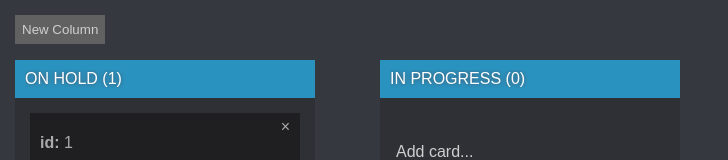
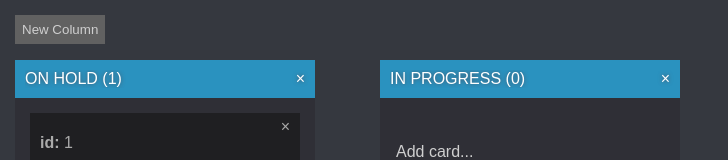
Before and after one commit to blohinn/kanban-vue-frontend, a Vue app: page /#/ in a window 1280 px wide. Shown: the top 160 px of the page, without its empty margins (0-728 px from the left). Built offline with nearby package versions, Linux system fonts and the light colour scheme.

Commit message:
Add remove column feature.

```diff
--- a/src/components/kanban/Board.vue
+++ b/src/components/kanban/Board.vue
@@ -6,7 +6,7 @@
     </div>
 
     <div id="row">
-      <column v-for="(column, i) in columns" v-bind:key="i" v-bind:column="column"></column>
+      <column v-for="(column, i) in columns" v-bind:key="i" v-bind:column="column" v-on:column-removed="removeColumnFromBoard"></column>
     </div>
 
   </div>
@@ -46,6 +46,13 @@ export default {
   methods: {
     pushColumnToBoard (event) {
       this.columns.push(event.column)
+    },
+    removeColumnFromBoard (columnId) {
+      for (let i = 0; i < this.columns.length; i++) {
+        if (this.columns[i].id === columnId) {
+          this.columns.splice(i, 1)
+        }
+      }
     }
   }
 }
--- a/src/components/kanban/Column.vue
+++ b/src/components/kanban/Column.vue
@@ -3,7 +3,10 @@
   <div class="column">
 
     <div class="column-header">
-      <p>{{column.name}} ({{column.cards.length}})</p>
+      <div class="delete-column-btn" v-on:click="removeCurrentColumn">
+        <span>×</span>
+      </div>
+      <p>{{column.name}} ({{column.cards.length}}) </p>
     </div>
 
     <div class="column-content">
@@ -39,13 +42,18 @@ export default {
     pushCardToColumn (event) {
       this.column.cards.push(event.card)
     },
-    removeCardFromColumn (event) {
+    removeCardFromColumn (cardId) {
       for (let i = 0; i < this.column.cards.length; i++) {
-        if (this.column.cards[i].id === event) {
+        if (this.column.cards[i].id === cardId) {
           this.column.cards.splice(i, 1)
           // console.log(this.column.cards[i])
         }
       }
+    },
+    removeCurrentColumn () {
+      // console.log(this.column.id)
+      // Make request to the server and if status 200 or 204 (no content):
+      this.$emit('column-removed', this.column.id)
     }
   }
 }
@@ -66,6 +74,7 @@ export default {
 }
 
 .column-header {
+  position: relative;
   color: white;
   text-shadow: 0 0 4px #4b5263;
   text-transform: uppercase;
@@ -87,4 +96,15 @@ export default {
 .create-card-form p {
   margin: 0;
 }
+
+.delete-column-btn {
+  position: absolute;
+  right: 10px;
+  cursor: pointer;
+}
+
+.delete-column-btn:hover {
+  color: white;
+  cursor: pointer;
+}
 </style>
```
